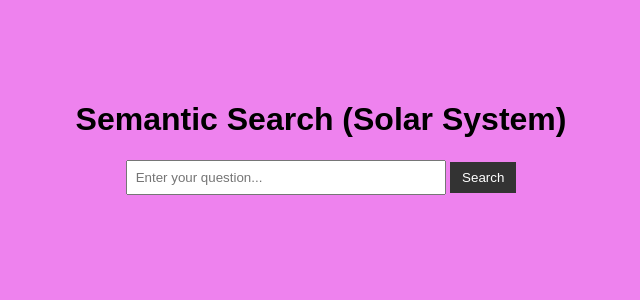
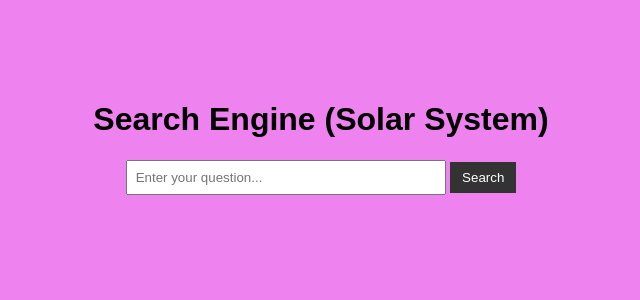
Before and after one commit to atharva-ankad/Semantics, a Flask app: page / in a window 1280 px wide. Shown: the top 300 px of the page, without its empty margins (319-959 px from the left). Run offline with Flask 3, Linux system fonts and the light colour scheme; parts of the project's set-up code (start-up, migrations or seed data) failed here and were passed over.

Commit message:
Minor fixes and improvements across files

```diff
--- a/app.py
+++ b/app.py
@@ -4,8 +4,6 @@ from sentence_transformers import SentenceTransformer
 
 app = Flask(__name__)
 
-# Load small model to embed user queries
-# This is okay on Render if you choose a small model like 'all-MiniLM-L6-v2'
 model = SentenceTransformer('all-MiniLM-L6-v2')
 
 @app.route("/", methods=["GET"])
--- a/backend/semantic_search.py
+++ b/backend/semantic_search.py
@@ -15,9 +15,9 @@ with open(SENT_PATH, "rb") as f:
 def search(query_embedding, top_n=5):
     """
     Returns top_n sentences based on cosine similarity
-    query_embedding: 1xN numpy array
+    query_embedding: 1xN(N=384) numpy array
     """
     scores = cosine_similarity(query_embedding, embeddings)[0]
     results = list(zip(sentences, scores))
     sorted_results = sorted(results, key=lambda x: x[1], reverse=True)
-    return [{"sentence": s, "score": float(sc)} for s, sc in sorted_results[:top_n]]
+    return [{"sentence": s, "sim_score": float(sc)} for s, sc in sorted_results[:top_n]]
--- a/templates/index.html
+++ b/templates/index.html
@@ -2,12 +2,12 @@
 <html lang="en">
 <head>
     <meta charset="UTF-8">
-    <title>Semantic Search - Solar System</title>
+    <title>Search Engine - Solar System</title>
     <link rel="stylesheet" href="{{ url_for('static', filename='style.css') }}">
 </head>
 <body>
     <div class="container">
-        <h1>Semantic Search (Solar System)</h1>
+        <h1>Search Engine (Solar System)</h1>
         <input type="text" id="queryInput" placeholder="Enter your question...">
         <button onclick="searchQuery()">Search</button>
 
```
Also changed, not shown: 2 other files.
